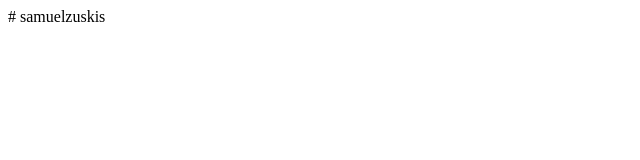
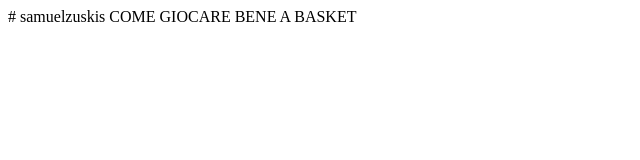
Before and after one commit to semzusk17/samuelzuskis, a plain HTML site: page index.html in a window 1280 px wide. Shown: the whole page, without its empty margins (0-640 px from the left). Drawn offline with Linux system fonts and the light colour scheme.

Commit message:
Update index.html

```diff
--- a/index.html
+++ b/index.html
@@ -1 +1,4 @@
 # samuelzuskis
+<html>
+ COME GIOCARE BENE A BASKET
+  </HTML>
```
